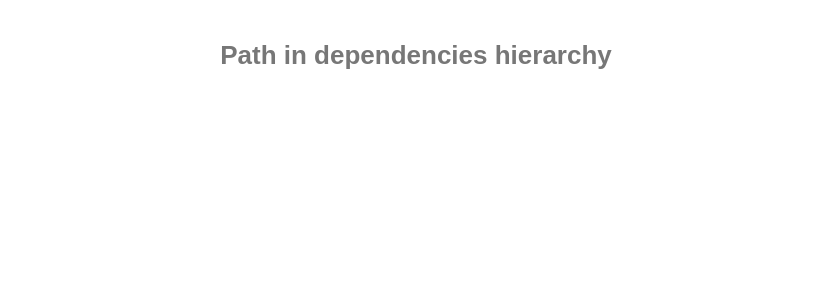
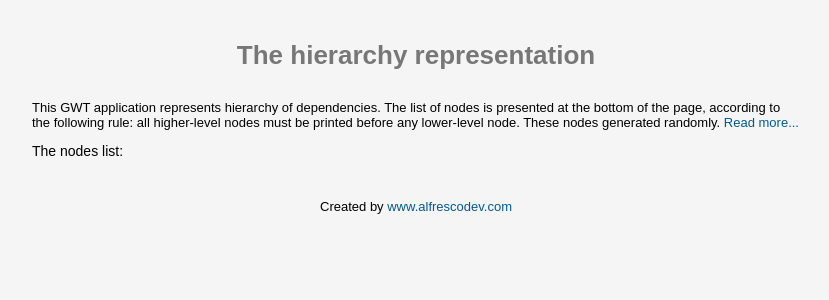
Before and after one commit to BenjaminLinus/hierarchy_representation, a web app: page /showcase.html in a window 1280 px wide. Shown: the top 300 px of the page, without its empty margins (224-1053 px from the left). Run offline with its HTML, style and script files only (its server is not run), Linux system fonts and the light colour scheme; data that the repository does not hold is empty.

Commit message:
3 commit

```diff
--- a/src/main/webapp/showcase.html
+++ b/src/main/webapp/showcase.html
@@ -26,18 +26,39 @@
     <!--                                           -->
     <script type="text/javascript" language="javascript" src="App/App.nocache.js"></script>
 </head>
-<body>
+<body class="custom-body">
 
 <noscript>
-    <div style="width: 22em; position: absolute; left: 50%; margin-left: -11em; color: red; background-color: white; border: 1px solid red; padding: 4px; font-family: sans-serif">
+    <div>
         Your web browser must have JavaScript enabled
         in order for this application to display correctly.
     </div>
 </noscript>
 
-<h1>Path in dependencies hierarchy</h1>
+<h1>The hierarchy representation</h1>
+
+<div class="description-container">
+    <div class="description-div">
+        <p>
+            This GWT application represents hierarchy of dependencies.
+            The list of nodes is presented at the bottom of the page, according to the following rule:
+            all higher-level nodes must be printed before any lower-level node. These nodes generated randomly.
+            <a target="_blank" href="http://www.alfrescodev.com/hierarchy_representation" class="custom-link">Read more...</a>
+        </p>
+    </div>
+</div>
 
 <div id="canvas-container"></div>
 
+<div class="list-container">
+    <div class="nodes-list">
+        The nodes list: <span id="nodes-list"></span>
+    </div>
+</div>
+
+<div class="bottom-sign">
+    Created by <a target="_blank" href="http://www.alfrescodev.com" class="custom-link">www.alfrescodev.com</a>
+</div>
+
 </body>
 </html>
```
Also changed, not shown: 18 other files.
